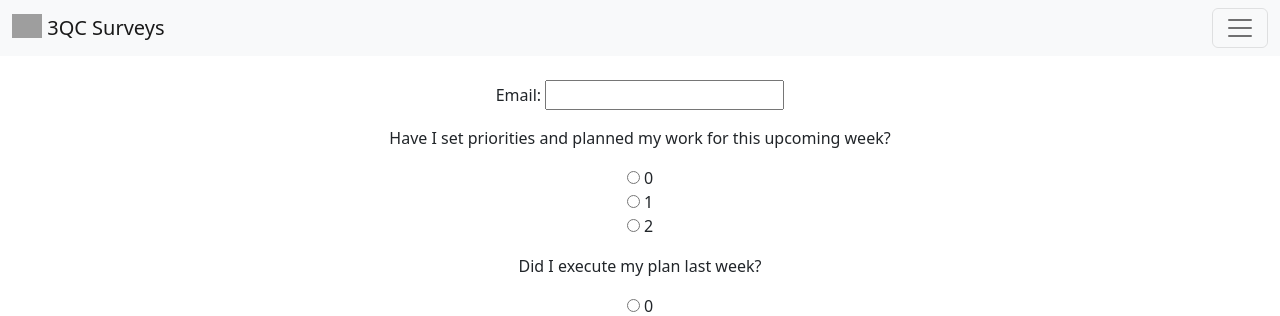
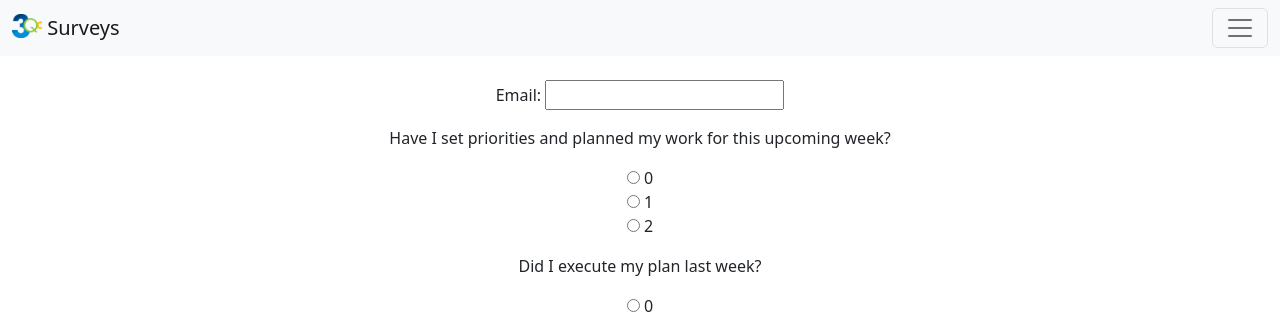
Before and after one commit to wreckbeck/3QC-backend, a Django app: page /survey/1 in a window 1280 px wide. Shown: the top 316 px of the page. Run offline with Django 4.2, Linux system fonts and the light colour scheme; data comes from the database, SQL or seed files in the repository; grey boxes are pictures that could not be loaded.

Commit message:
Configure Logo image in navbar and static file location

```diff
--- a/backend/settings.py
+++ b/backend/settings.py
@@ -25,8 +25,6 @@ BASE_DIR = Path(__file__).resolve().parent.parent
 
 # SECURITY WARNING: keep the secret key used in production secret!
 SECRET_KEY = 'django-insecure-uz05*wykiu0f%8@n*qzwrb86wvyo+(wc+sq#a+1c)+)iq&*yd5'
-
-STATIC_URL = 'static/'
 
 # SECURITY WARNING: don't run with debug turned on in production!
 DEBUG = True
@@ -125,6 +123,9 @@ USE_TZ = True
 # https://docs.djangoproject.com/en/4.1/howto/static-files/
 
 STATIC_URL = 'static/'
+STATICFILES_DIRS = [
+    BASE_DIR / 'survey',
+]
 
 # Default primary key field type
 # https://docs.djangoproject.com/en/4.1/ref/settings/#default-auto-field
--- a/survey/templates/survey/navbar.html
+++ b/survey/templates/survey/navbar.html
@@ -1,14 +1,15 @@
+{% load static %}
 <nav class="navbar navbar-light bg-light">
   <div class="container-fluid">
     <a class="navbar-brand" href="#">
       <img
-        src="/survey/static/3QC_Color Logo_HR.png"
+        src="{% static '/survey/3QC_Color_Logo_HR.png' %}"
         alt=""
         width="30"
         height="24"
         class="d-inline-block align-text-top"
       />
-      3QC Surveys</a
+      Surveys</a
     >
     <button
       class="navbar-toggler"
```
Also changed, not shown: survey/static/survey/3QC Making Every Building Better.jpg (renamed from survey/static/3QC Making Every Building Better.jpg), survey/static/survey/3QC_Color_Logo_HR.png (renamed from survey/static/3QC_Color_Logo_HR.png), 1 other file.
